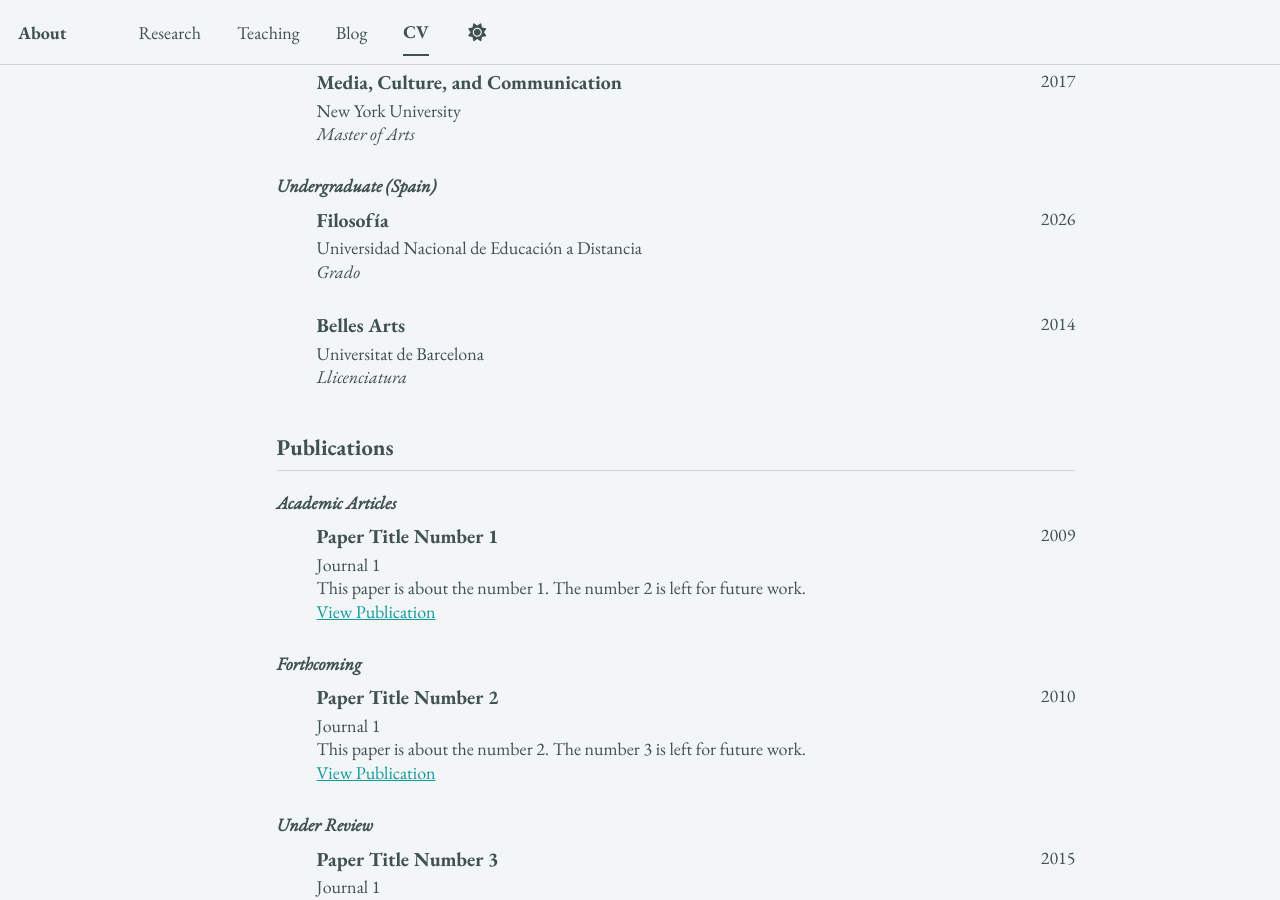
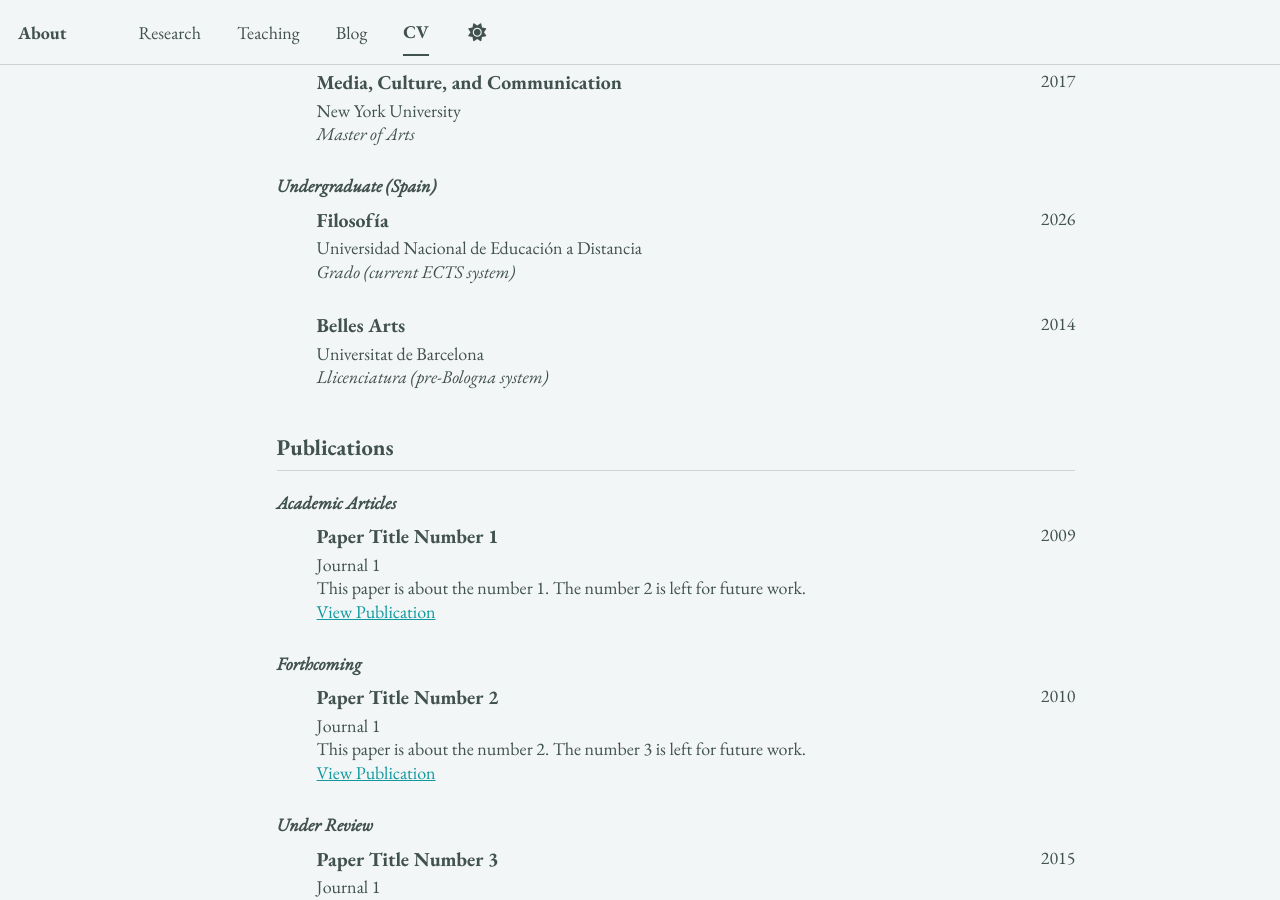
Before and after one commit to epujol90/epujol90.github.io, a Jekyll site: the page built from _pages/cv-json.md, in a window 1280 px wide and 900 px high, scrolled down 635 px. Built offline with Jekyll 4.4.1, drawn with Linux system fonts in a browser that asks for light colours; a script bundle is joined from its source files by our own code; library files that are not in the unit come from our copies.

Commit message:
Update cv.json

```diff
--- a/_data/cv.json
+++ b/_data/cv.json
@@ -55,7 +55,7 @@
     {
       "institution": "Universidad Nacional de Educación a Distancia",
       "area": "Filosofía",
-      "studyType": "Grado",
+      "studyType": "Grado (current ECTS system)",
       "startDate": "",
       "endDate": "2026",
       "gpa": null,
@@ -65,7 +65,7 @@
     {
       "institution": "Universitat de Barcelona",
       "area": "Belles Arts",
-      "studyType": "Llicenciatura",
+      "studyType": "Llicenciatura (pre-Bologna system)",
       "startDate": "",
       "endDate": "2014",
       "gpa": null,
```
